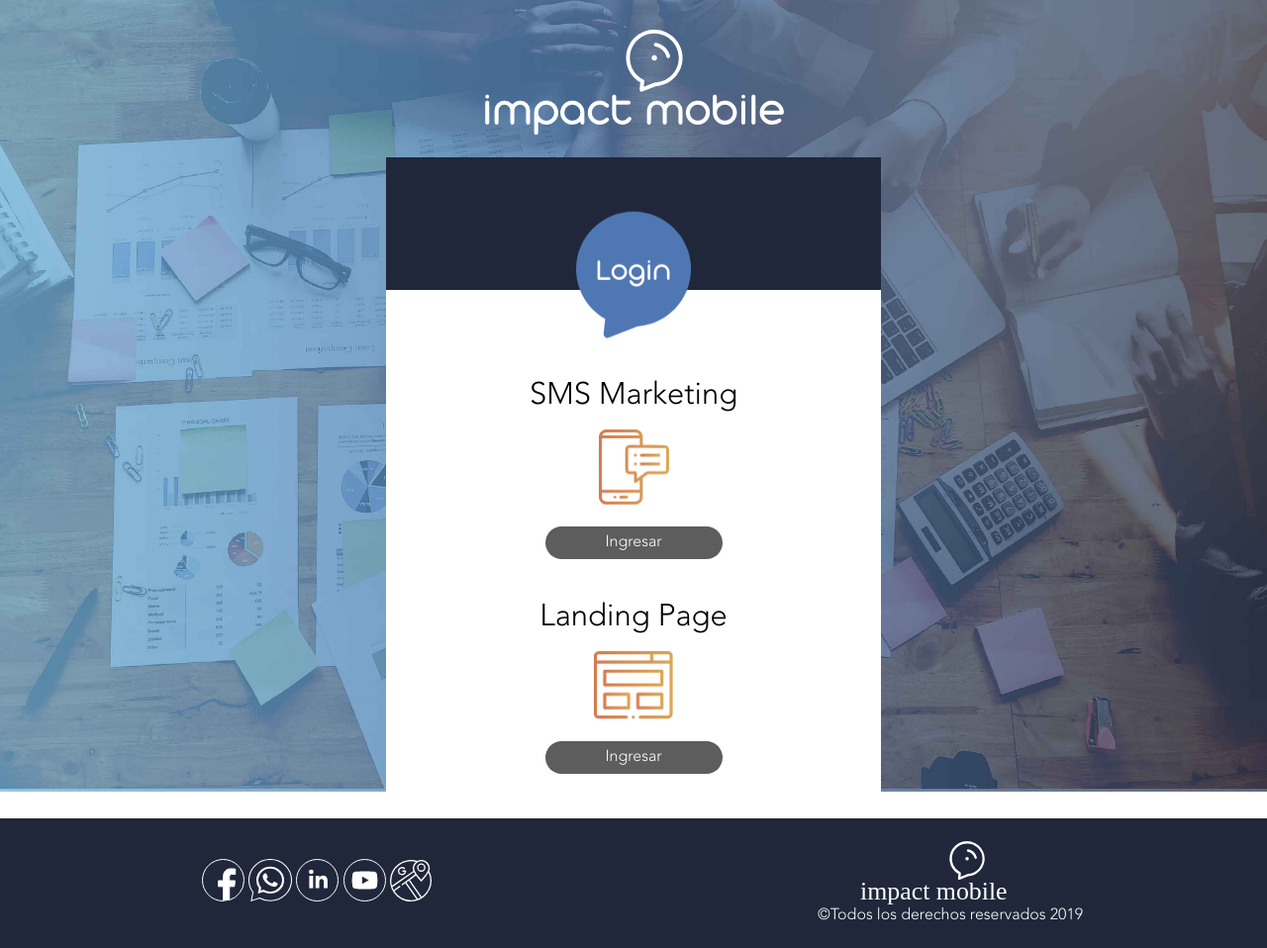
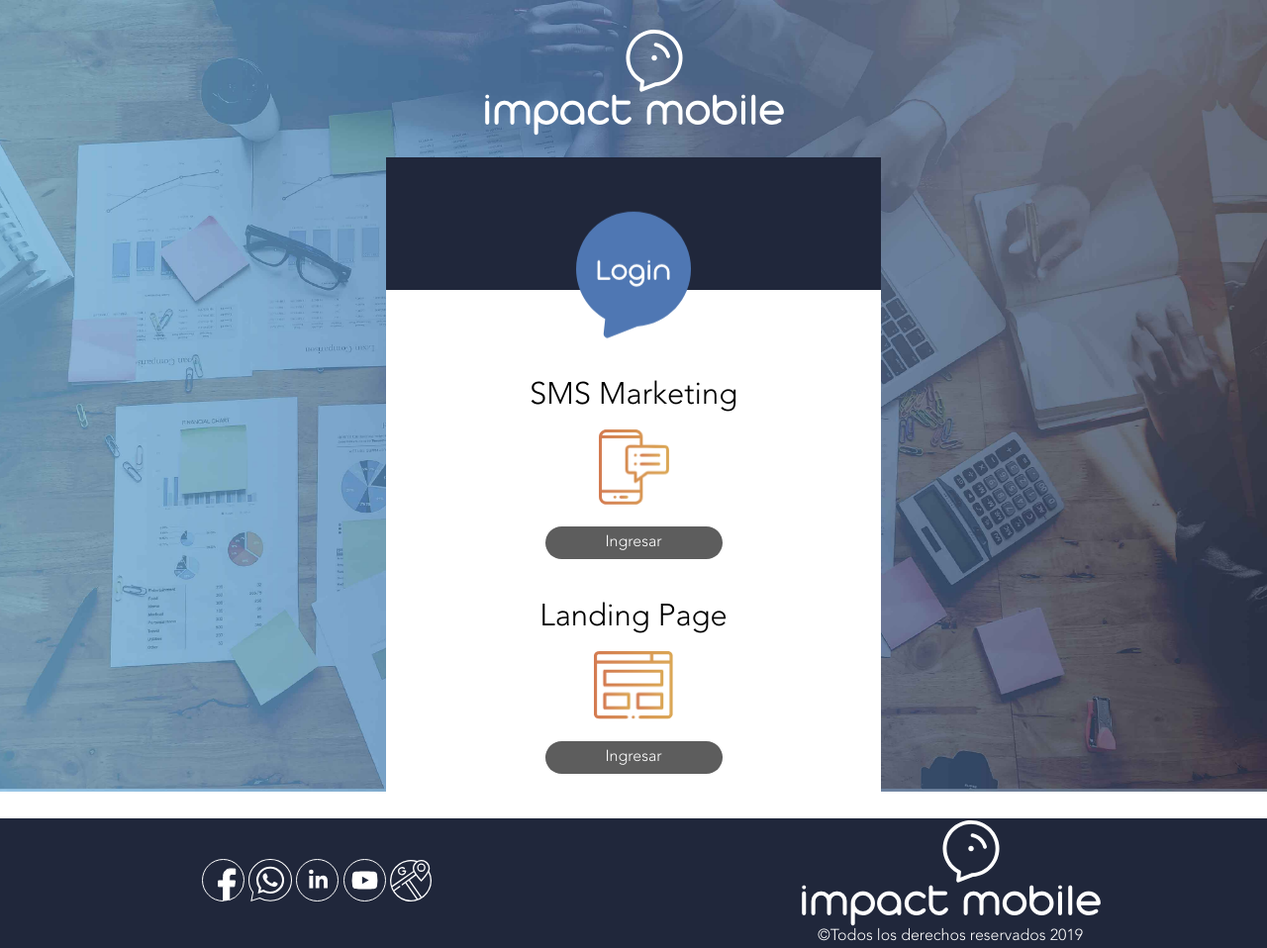
Before and after one commit to sinoe9891/impact-mobile, a plain HTML site: page login.html in a window 1280 px wide. Shown: the whole page at 99% size. Drawn offline with nearby package versions, Linux system fonts and the light colour scheme.

Commit message:
login footer

```diff
--- a/login.html
+++ b/login.html
@@ -91,7 +91,7 @@
                                 </div>
                     </div>
                     <div class="column-footer2">
-                        <img src="img/logo-white.svg" alt="">
+                        <img src="img/login/logo.png" alt="">
                         <p class="p-footer">
                             ©Todos los derechos reservados 2019
                         </p>
```
